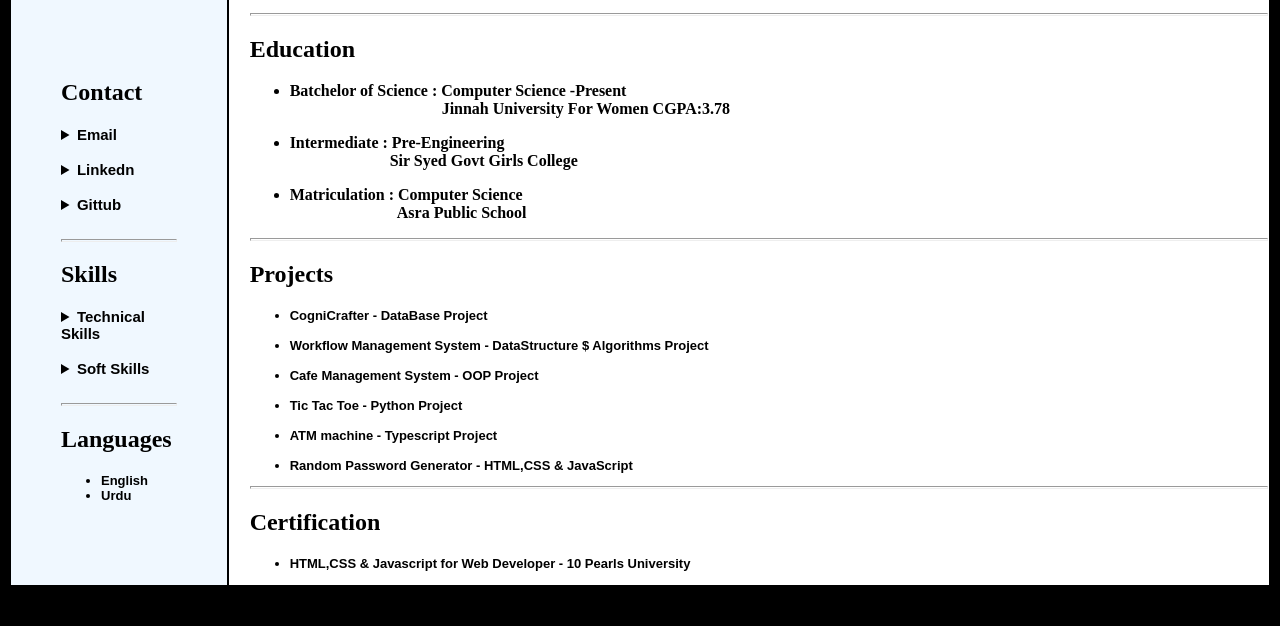
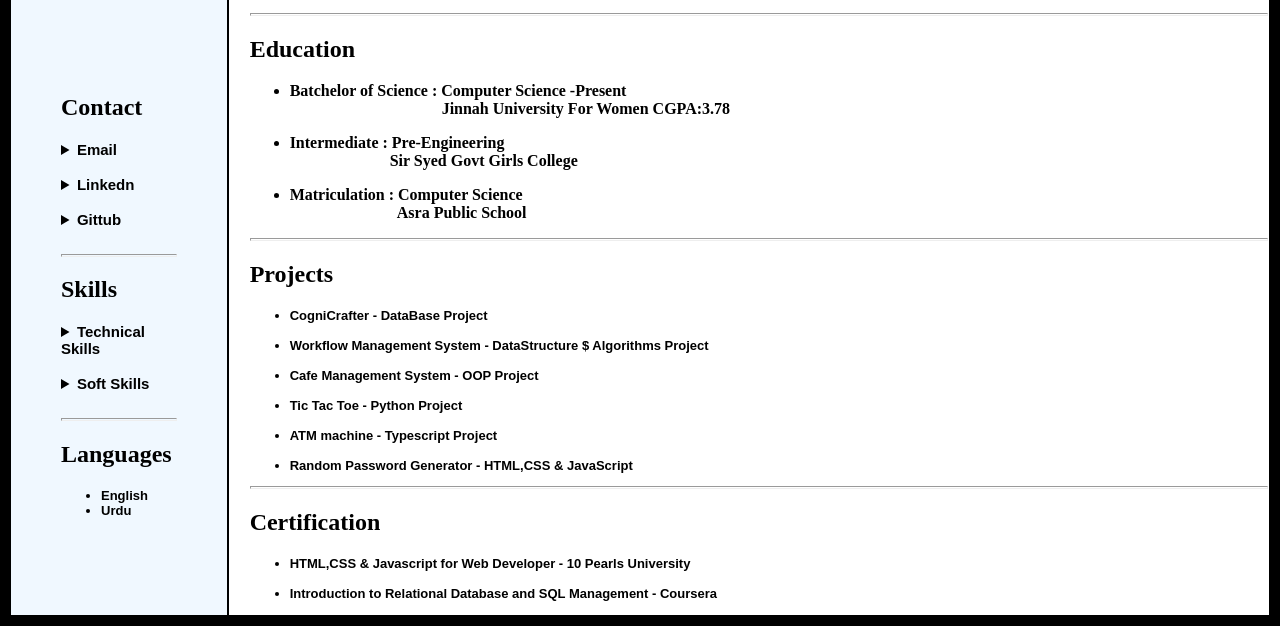
Before and after one commit to BatoolZehra17/Portfolio-Website, a plain HTML site: page index.html in a window 1280 px wide. Shown: the part 315-941 px from the top of the page. Before the commit the page ends 911 px from the top, so only its background shows below. Drawn offline with Linux system fonts and the light colour scheme.

Commit message:
Update index.html

```diff
--- a/index.html
+++ b/index.html
@@ -112,8 +112,9 @@
        <!--Certificates-->
        <h2><font face="sans serif">Certification</font></h2>
        <ul style="font-family: sans-serif; font-size: 13px;">
-        <li>HTML,CSS & Javascript for Web Developer - 10 Pearls University</li>
-       </ul>
+        <li>HTML,CSS & Javascript for Web Developer - 10 Pearls University</li> <br>
+         <li>Introduction to Relational Database and SQL Management - Coursera</li>
+     </ul>
 
     </th>
 
```
